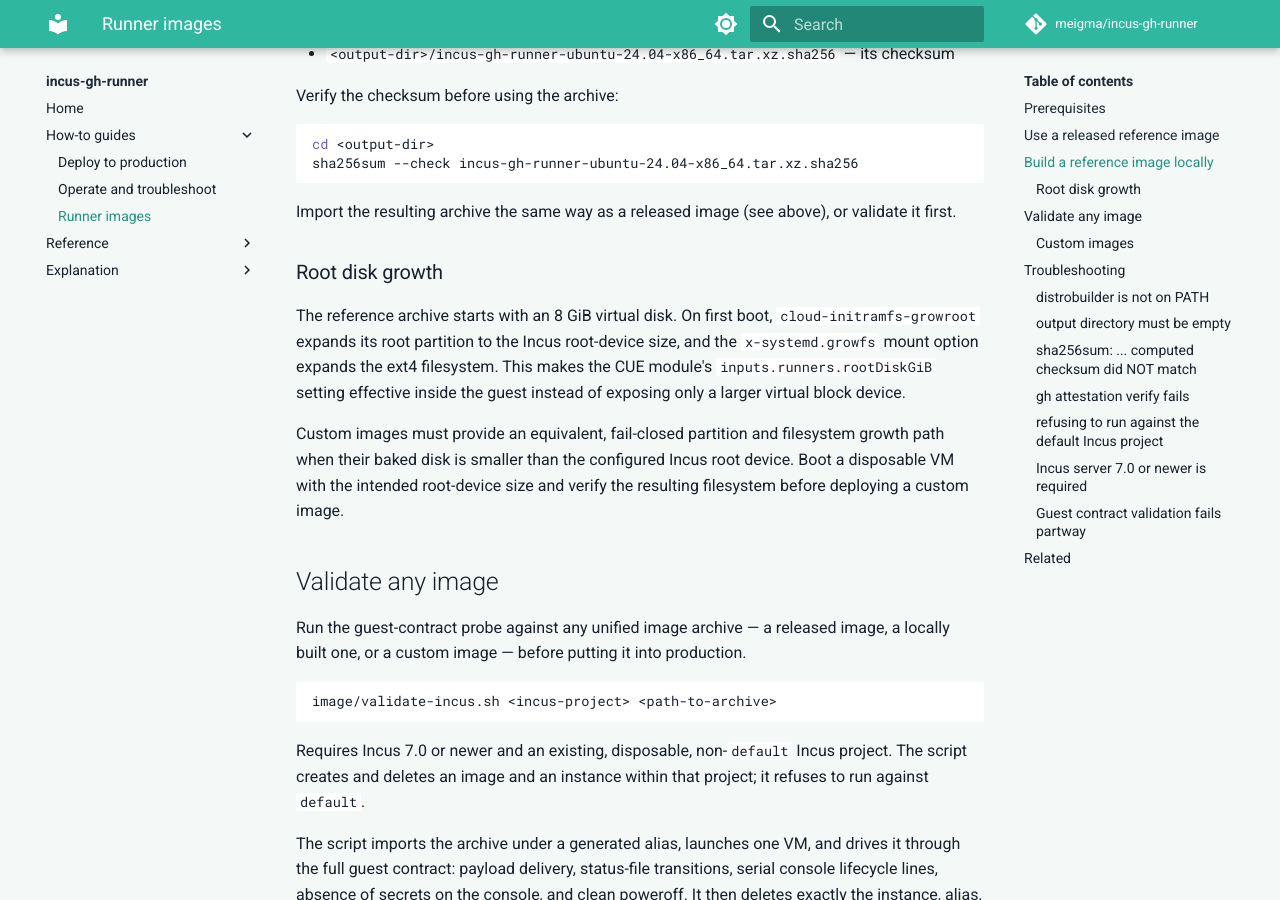
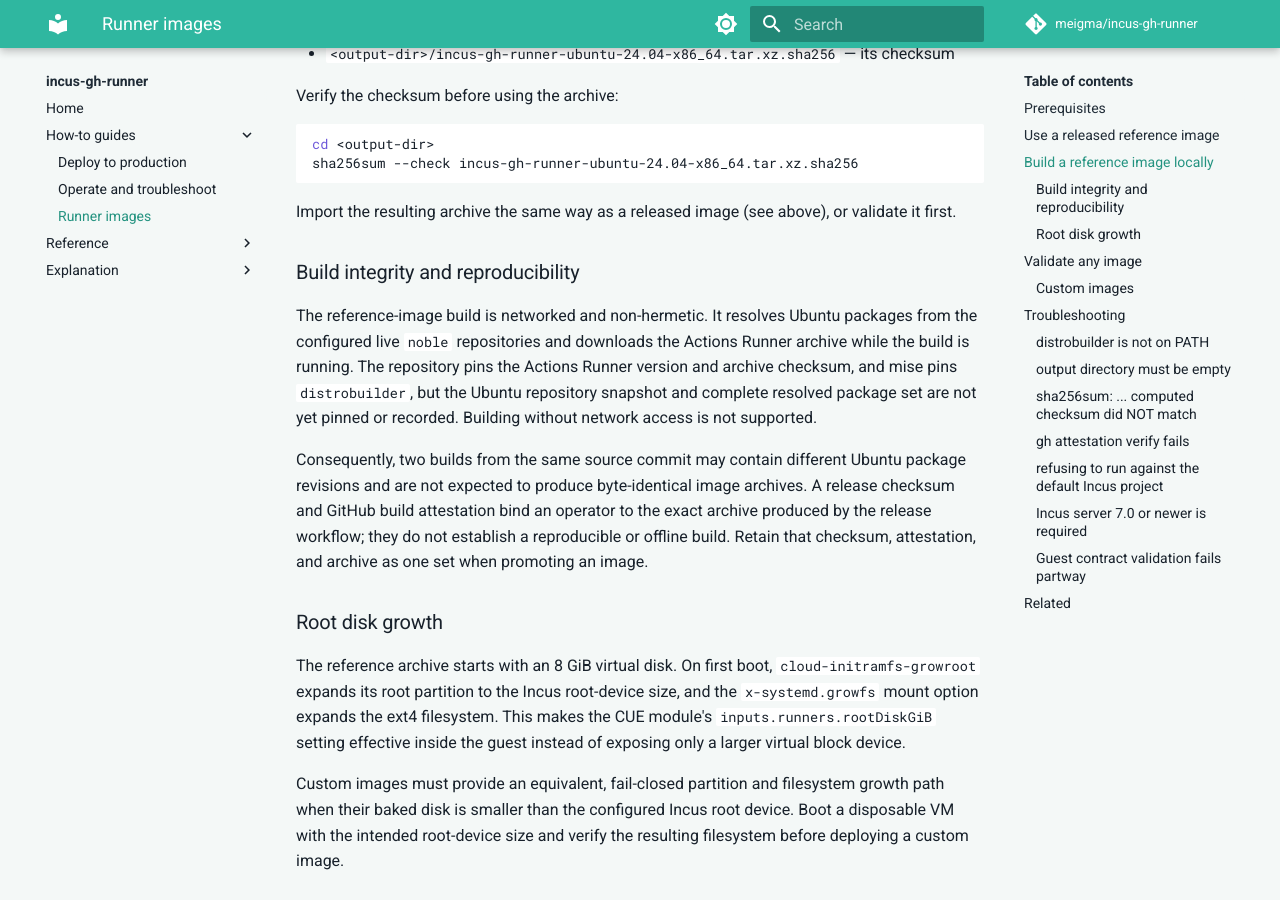
Before and after one commit to meigma/incus-gh-runner, an MkDocs documentation site: the page built from docs/docs/how-to/runner-images.md, in a window 1280 px wide and 900 px high, scrolled down 1904 px. Built offline with MkDocs 1.6.1 and Material for MkDocs 9.7.7, drawn with Linux system fonts in a browser that asks for light colours; comment, search, counter and statistics services are not loaded.

```diff
--- a/docs/docs/how-to/runner-images.md
+++ b/docs/docs/how-to/runner-images.md
@@ -85,6 +85,22 @@
 
 Import the resulting archive the same way as a released image (see above), or validate it first.
 
+### Build integrity and reproducibility
+
+The reference-image build is networked and non-hermetic. It resolves Ubuntu
+packages from the configured live `noble` repositories and downloads the
+Actions Runner archive while the build is running. The repository pins the
+Actions Runner version and archive checksum, and mise pins `distrobuilder`, but
+the Ubuntu repository snapshot and complete resolved package set are not yet
+pinned or recorded. Building without network access is not supported.
+
+Consequently, two builds from the same source commit may contain different
+Ubuntu package revisions and are not expected to produce byte-identical image
+archives. A release checksum and GitHub build attestation bind an operator to
+the exact archive produced by the release workflow; they do not establish a
+reproducible or offline build. Retain that checksum, attestation, and archive as
+one set when promoting an image.
+
 ### Root disk growth
 
 The reference archive starts with an 8 GiB virtual disk. On first boot,
```
Also changed, not shown: docs/docs/explanation/how-it-works.md (+7 -3 lines), docs/docs/reference/guest-contract.md (+8 -2 lines), README.md, 1 other file.
